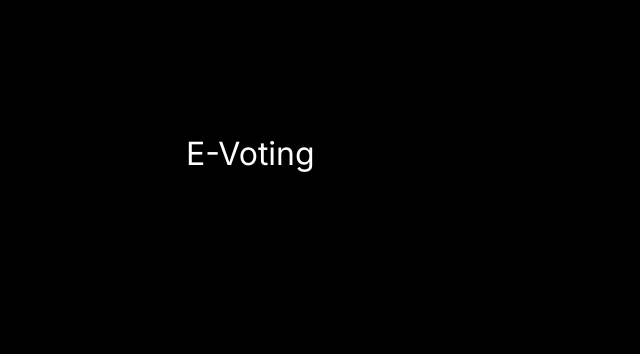
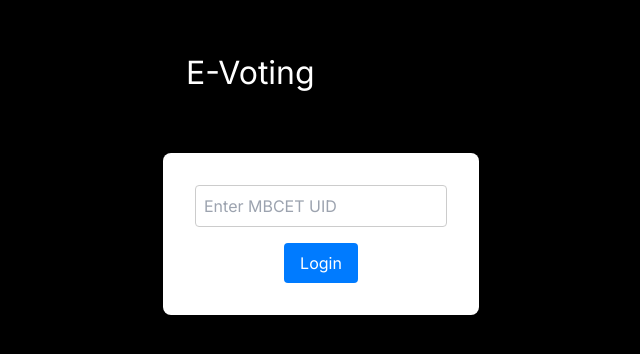
Before and after one commit to TheGhossst/E-voting-app, a Next.js app in the folder my-evoting-app/: page / in a window 1280 px wide. Shown: the part 218-572 px from the top of the page, without its empty margins (319-959 px from the left). Built offline with nearby package versions, Linux system fonts and the light colour scheme.

Commit message:
structure change v2

```diff
--- a/my-evoting-app/app/login.tsx
+++ b/my-evoting-app/app/login.tsx
@@ -36,6 +36,21 @@ const Login: React.FC = () => {
                     Lorem ipsum dolor sit amet consect
                 </p>
             </div>
+            <div className = {styles.rightSection}>
+                <div className = {styles.loginContainer}>
+                    <input
+                        type = "text"
+                        placeholder ='Enter MBCET UID'
+                        value = {uid}
+                        onChange ={handleUidChange}
+                        className = {styles.input} />
+                    <button
+                        onClick={handleLogin}
+                        className= {styles.button}>
+                        Login
+                    </button>
+                </div>
+            </div>
         </div>
   );
 };
```
